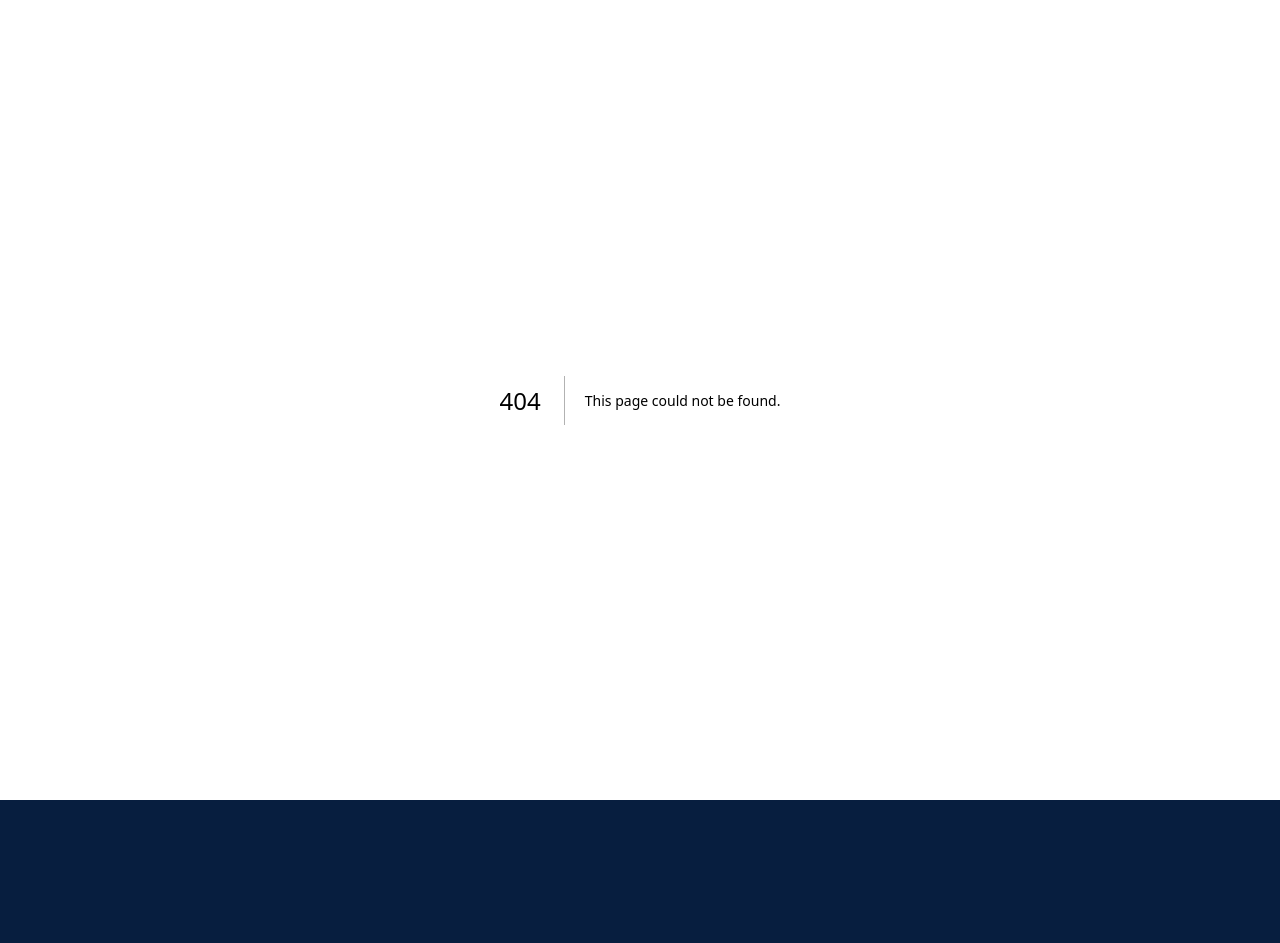
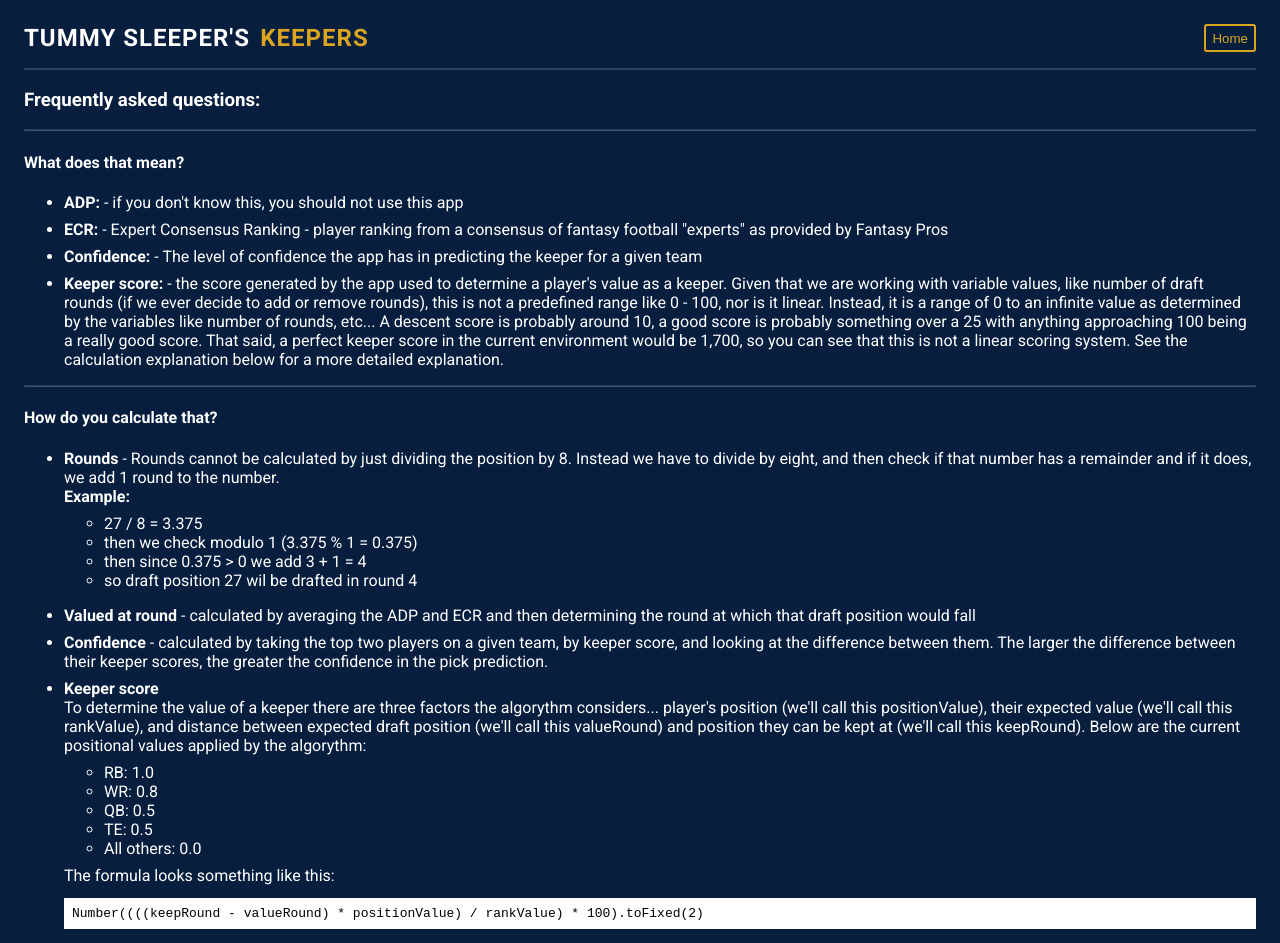
Before and after one commit to rudodd/keepers, a Next.js app: page /faq in a window 1280 px wide. Before the commit this address had no page. Shown: the top 943 px of the page. Before the commit the page ends 800 px from the top, so only its background shows below. Built offline with nearby package versions, Linux system fonts and the light colour scheme.

Commit message:
adds FAQ page

```diff
--- a/components/KeepersPlayers.js
+++ b/components/KeepersPlayers.js
@@ -28,7 +28,7 @@ export default function KeepersPlayers (props) {
                   <div><h3>{player.name}</h3></div>
                   <div><strong>Keep at round:</strong> {player.keeper ? `${player.draftRound} (Keeper)` : player.draftRound}</div>
                   <div><strong>Valued at round:</strong> {player.valueRound}</div>
-                  <div><strong>Keeper score:</strong> {(player.value * 10)}</div>
+                  <div><strong>Keeper score:</strong> {(player.value * 10).toFixed(2)}</div>
                   <div className="stat-table">
                     <table cellPadding={0} cellSpacing={0}>
                       <thead>
@@ -111,7 +111,7 @@ export default function KeepersPlayers (props) {
                     <th>{p.name}</th>
                     <td>{p.keeper ? `${p.draftRound} (Keeper)` : p.draftRound}</td>
                     <td>{p.valueRound === 0 ? "No value" : p.valueRound > 18 ? "> 18" : p.valueRound}</td>
-                    <td>{(p.value * 10).toFixed(2)}</td>
+                    <td>{p.value != 'NaN'? (p.value * 10).toFixed(2) : "0.00"}</td>
                   </tr>
                 ))}
                 </tbody>
--- /dev/null
+++ b/pages/faq.js
@@ -0,0 +1,55 @@
+// Import library functionality
+import React from 'react'
+import Head from 'next/head';
+import Router from 'next/router';
+
+export default function Faq() {
+
+  return (
+    <div className="app-container faq">
+      <Head>
+        <title>Tummy Sleeper's Keepers</title>
+        <link rel="icon" href="/favicon.ico" />
+      </Head>
+      <h1>Tummy Sleeper's <span>Keepers</span><button onClick={() => Router.push('/')}>Home</button></h1>
+      <h3>Frequently asked questions:</h3>
+      <hr />
+      <h4>What does that mean?</h4>
+      <ul>
+        <li><strong>ADP:</strong> - if you don't know this, you should not use this app</li>
+        <li><strong>ECR:</strong> - Expert Consensus Ranking - player ranking from a consensus of fantasy football "experts" as provided by Fantasy Pros</li>
+        <li><strong>Confidence:</strong> - The level of confidence the app has in predicting the keeper for a given team</li>
+        <li><strong>Keeper score:</strong> - the score generated by the app used to determine a player's value as a keeper.  Given that we are working with variable values, like number of draft rounds (if we ever decide to add or remove rounds), this is not a predefined range like 0 - 100, nor is it linear.  Instead, it is a range of 0 to an infinite value as determined by the variables like number of rounds, etc...  A descent score is probably around 10, a good score is probably something over a 25 with anything approaching 100 being a really good score.  That said, a perfect keeper score in the current environment would be 1,700, so you can see that this is not a linear scoring system.  See the calculation explanation below for a more detailed explanation.</li>
+      </ul>
+      <hr />
+      <h4>How do you calculate that?</h4>
+      <ul>
+        <li><strong>Rounds</strong> - Rounds cannot be calculated by just dividing the position by 8.  Instead we have to divide by eight, and then check if that number has a remainder and if it does, we add 1 round to the number.<br /><strong>Example: </strong>
+          <ul>
+            <li>27 / 8 = 3.375</li>
+            <li>then we check modulo 1 (3.375 % 1 = 0.375)</li>
+            <li>then since 0.375 &gt; 0 we add 3 + 1 = 4</li>
+            <li>so draft position 27 wil be drafted in round 4</li>
+          </ul></li>
+        <li><strong>Valued at round</strong> - calculated by averaging the ADP and ECR and then determining the round at which that draft position would fall</li>
+        <li><strong>Confidence</strong> - calculated by taking the top two players on a given team, by keeper score, and looking at the difference between them.  The larger the difference between their keeper scores, the greater the confidence in the pick prediction.</li>
+        <li>
+          <strong>Keeper score</strong><br /> To determine the value of a keeper there are three factors the algorythm considers... player's position (we'll call this positionValue), their expected value (we'll call this rankValue), and distance between expected draft position (we'll call this valueRound) and position they can be kept at (we'll call this keepRound). Below are the current positional values applied by the algorythm:
+          <ul>
+            <li>RB: 1.0</li>
+            <li>WR: 0.8</li>
+            <li>QB: 0.5</li>
+            <li>TE: 0.5</li>
+            <li>All others: 0.0</li>
+          </ul>
+          The formula looks something like this:
+          <pre>Number((((keepRound - valueRound) * positionValue) / rankValue) * 100).toFixed(2)</pre>
+          So for the perfect keeper - meaning you are keeping the number one overall pick, who is a RB, in the 18th round - you would have:
+          <pre>Number((((18 - 1) * 1.0) / 1) * 100).toFixed(2) = 1,700.00</pre>
+          For a more realistic example, let's say you can keep a WR with ADP of 30, and ECR of 25 in the 15th round, you would have:
+          <pre>Number((((15 - 4) * 0.8) / 28) * 100).toFixed(2) = 31.42</pre>
+        </li>
+      </ul>
+    </div>
+  )
+}
--- a/styles/globals.scss
+++ b/styles/globals.scss
@@ -25,9 +25,19 @@ body {
       text-transform: uppercase;
       letter-spacing: 1px;
       padding: 0 0 1rem;
+      display: flex;
 
       span {
         color: #DAA520;
+        margin-left: 0.65rem;
+      }
+
+      button {
+        border: solid 2px #DAA520;
+        color: #DAA520;
+        background: none;
+        border-radius: 3px;
+        margin-left: auto;
       }
     }
 
@@ -75,6 +85,29 @@ body {
       h3 {
         margin-bottom: 10px;
         font-size: 1.2rem;
+      }
+    }
+
+    &.faq {
+
+      hr {
+        opacity: 0.25;
+      }
+
+      > ul {
+        display: flex;
+        flex-direction: column;
+        gap: 0.5rem;
+
+        ul {
+          margin: 0.5rem 0;
+        }
+      }
+
+      pre {
+        background: white;
+        color: black;
+        padding: 0.5rem;
       }
     }
   }
```
Also changed, not shown: pages/index.js (+5 -4 lines).
